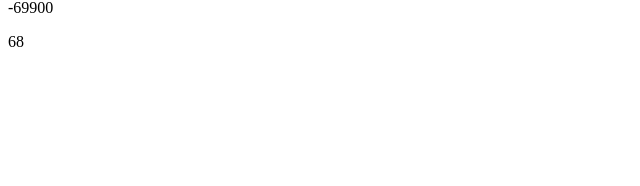
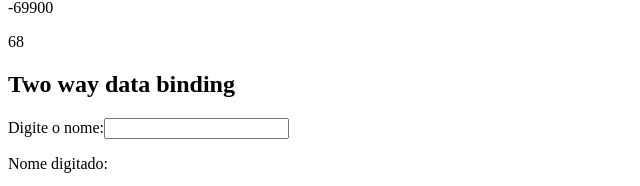
Before and after one commit to heitor-ps/angular-testing, an Angular app: page / in a window 1280 px wide. Shown: the part 656-842 px from the top of the page, without its empty margins (0-640 px from the left). Before the commit the page ends 800 px from the top, so only its background shows below. Built offline with nearby package versions, Linux system fonts and the light colour scheme.

Commit message:
two way binding component added

```diff
--- a/src/app/app.component.html
+++ b/src/app/app.component.html
@@ -1,3 +1,4 @@
 <app-first-component></app-first-component>
 <app-second-component></app-second-component>
 <app-pipe-customizado></app-pipe-customizado>
+<app-two-way-binding></app-two-way-binding>
--- /dev/null
+++ b/src/app/two-way-binding/two-way-binding.component.html
@@ -0,0 +1,5 @@
+
+<h2>Two way data binding</h2>
+<label for="nome">Digite o nome:</label>
+<input type="text" [(ngModel)]="nome">
+<p>Nome digitado: {{ nome }}</p>
--- /dev/null
+++ b/src/app/two-way-binding/two-way-binding.component.ts
@@ -0,0 +1,11 @@
+import { Component } from '@angular/core';
+
+@Component({
+  selector: 'app-two-way-binding',
+  templateUrl: './two-way-binding.component.html',
+  styleUrls: ['./two-way-binding.component.css']
+})
+export class TwoWayBindingComponent {
+  nome="";
+
+}
```
Also changed, not shown: src/app/app.module.ts (+7 -2 lines), src/app/two-way-binding/two-way-binding.component.css (added), 1 other file (tests, documents, lock files or other folders).
